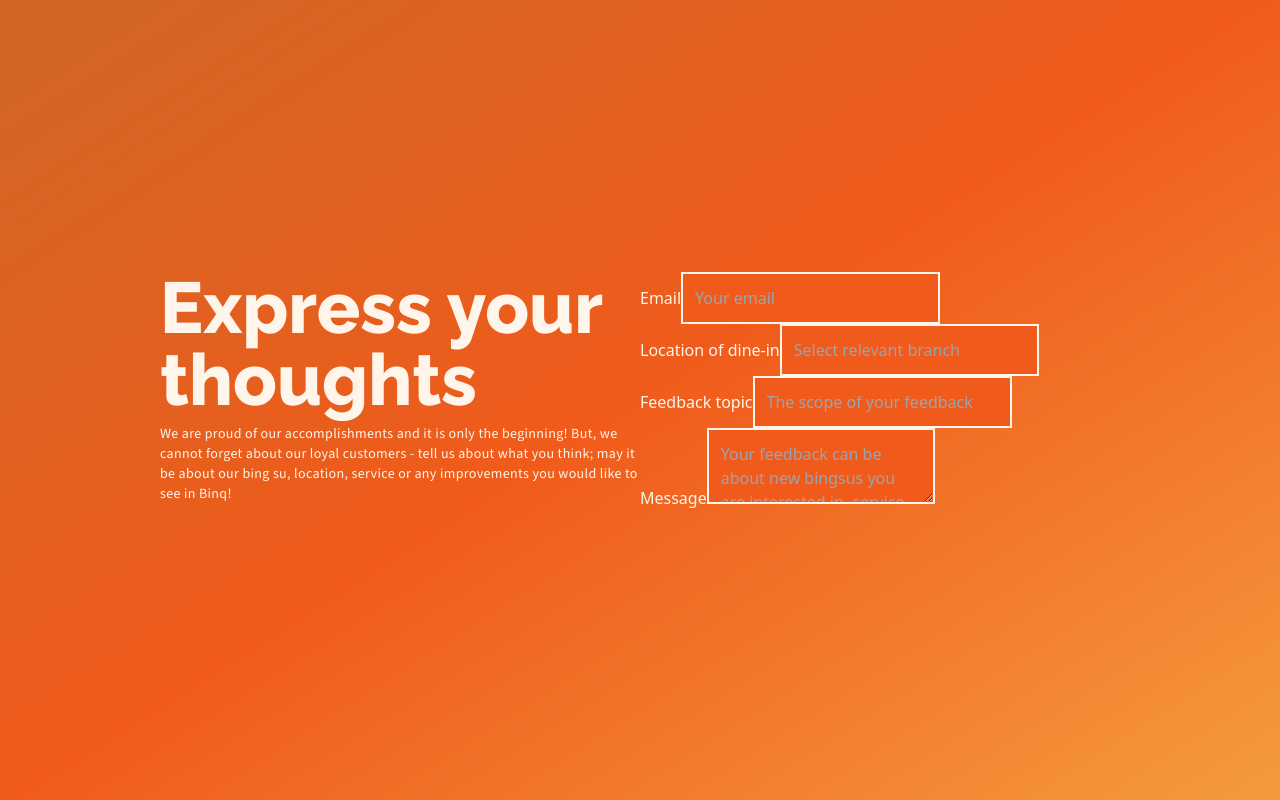
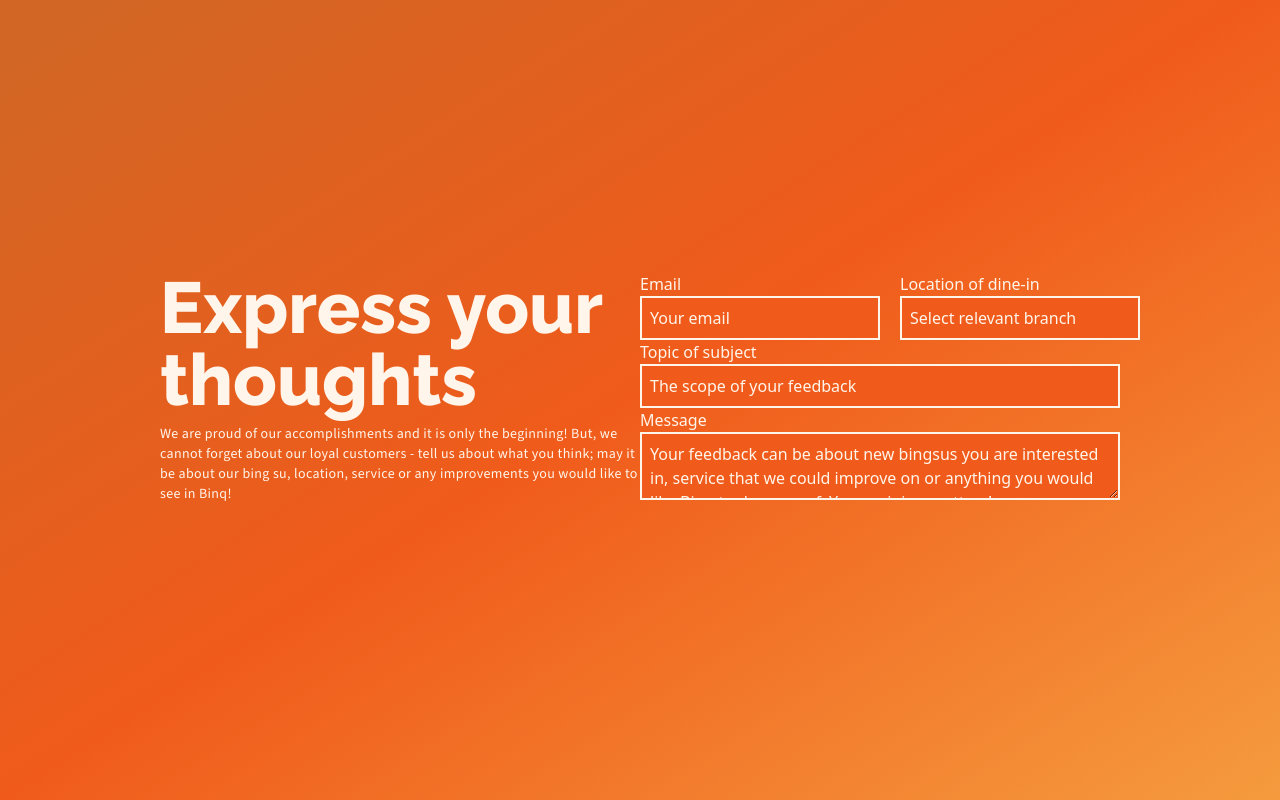
Before and after one commit to 25Ericcheong/binq, a Vue app: page / in a window 1280 px wide. Shown: the part 7234-8034 px from the top of the page. Built offline with nearby package versions, Linux system fonts and the light colour scheme.

Commit message:
feat: Styled feedback form

```diff
--- a/src/components/feedback.vue
+++ b/src/components/feedback.vue
@@ -38,37 +38,39 @@ const request = ref<FeedbackRequest>({
       </p>
     </section>
     <section class="w-1/2">
-      <div>
+      <div class="flex">
+        <div class="flex flex-col w-1/2 mr-5">
           <label>Email</label>
           <input
-          class="bg-orangebq border-solid border-2 border-creamwhitebq p-3"
+            class="bg-orangebq border-solid border-2 border-creamwhitebq p-2 placeholder:text-creamwhitebq"
             v-model="request.email"
             placeholder="Your email"
             type="input"
           />
         </div>
-      <div>
+        <div class="flex flex-col w-1/2">
           <label>Location of dine-in</label>
           <input
-          class="bg-orangebq border-solid border-2 border-creamwhitebq p-3"
+            class="bg-orangebq border-solid border-2 border-creamwhitebq p-2 placeholder:text-creamwhitebq"
             v-model="request.branch"
             placeholder="Select relevant branch"
             type="input"
           />
         </div>
-      <div>
-        <label>Feedback topic</label>
+      </div>
+      <div class="flex flex-col">
+        <label>Topic of subject</label>
         <input
-          class="bg-orangebq border-solid border-2 border-creamwhitebq p-3"
+          class="bg-orangebq border-solid border-2 border-creamwhitebq p-2 placeholder:text-creamwhitebq"
           v-model="request.scope"
           placeholder="The scope of your feedback"
           type="input"
         />
       </div>
-      <div>
+      <div class="flex flex-col">
         <label>Message</label>
         <textarea
-          class="bg-orangebq border-solid border-2 border-creamwhitebq p-3"
+          class="bg-orangebq border-solid border-2 border-creamwhitebq p-2 placeholder:text-creamwhitebq"
           v-model="request.message"
           placeholder="Your feedback can be about new bingsus you are interested in, service that we could improve on or anything you would like Binq to do more of. Your opinion matters!"
           type="input"
```
Lines whose indentation alone changed are shown as unchanged.
